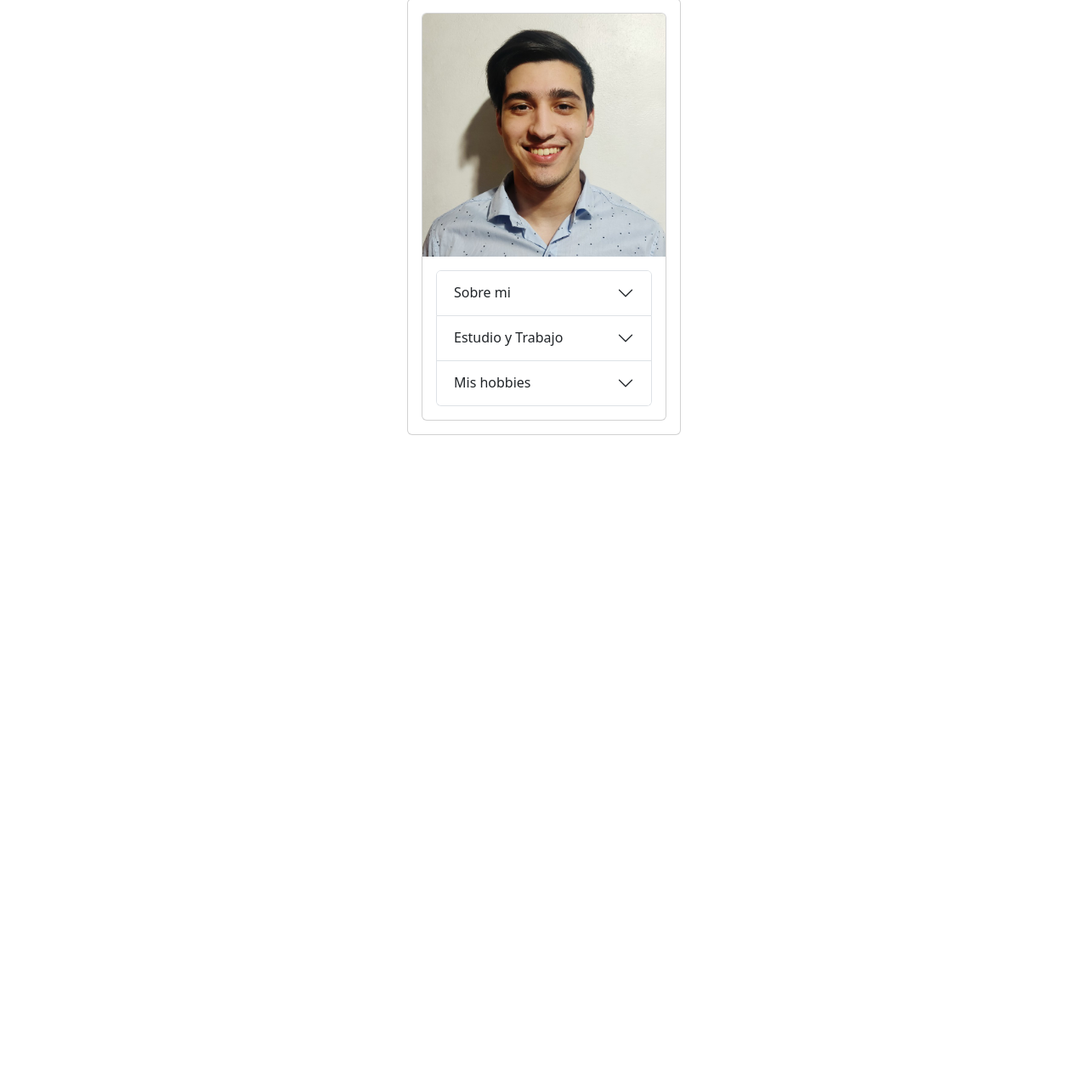
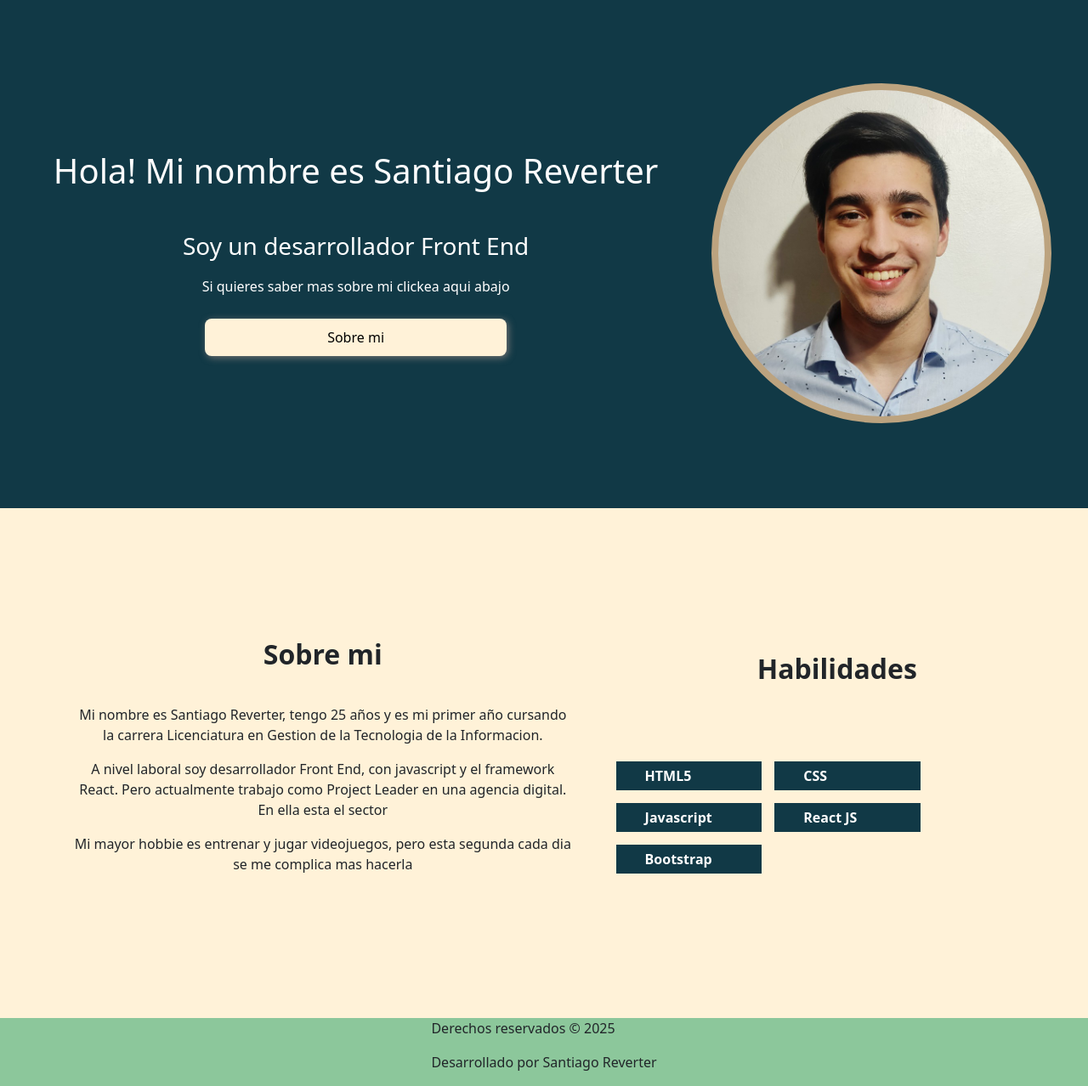
Before and after one commit to sreverter/UVA2-Reverter-1217204, a plain HTML site: page pages/sobremi.html in a window 1280 px wide. Shown: the part 90-1368 px from the top of the page at 85% size. Before the commit the page ends 800 px from the top, so only its background shows below. Drawn offline with nearby package versions, Linux system fonts and the light colour scheme.

Commit message:
estilado sobre mi
Gran estilado de la pagina de sobre mi, cmabio en el nav bar para eliminar el boton de home que no hacia nada

```diff
--- a/assets/css/style.css
+++ b/assets/css/style.css
@@ -15,6 +15,7 @@ input{
 }
 main{
     padding-top: 2em;
+        background-color:#113946;
 }
 .grid-container{
     height: 600px;
@@ -48,3 +49,82 @@ main{
     justify-content: center;
     align-items: center;
 }
+.image{
+    background-image: url(../img/Foto-perfil.jpg);
+    width: 400px;
+    height: 400px;
+    background-size: contain;
+    border-radius: 200px;
+    border: solid 8px #bca37f;
+}
+.sobremi-container{
+    display: flex;
+    align-items: center;
+    justify-content: space-evenly;
+    color: white;
+    height: 600px;
+}
+.button{
+    background-color: #fff2d8;
+    padding: 10px 20px;
+    border-radius: 8px;
+    cursor: pointer;
+    width: 50%;
+    text-align: center;
+    box-shadow: 2px 2px 9px #737373;
+}
+.button-a{
+    text-decoration: none;
+    color: black;
+
+}
+.card-presentacion{
+    text-align: center;
+    padding: 20px;
+    display: flex;
+    flex-direction: column;
+    align-items: center;
+    gap: 10px;
+}
+.sobremi-section{
+    display: flex;
+    background-color: #fff2d8;
+    padding: 35px;
+    height: 600px;
+}
+.text-container{
+    display: flex;
+    flex-direction: column;
+    align-items: center;
+    text-align: center;
+    margin: 0px 50px;
+    width: 50%;
+    justify-content: center;
+}
+.skill-list{
+    list-style: none;
+    padding: 0;
+    margin: 0;
+    display: flex;
+    flex-direction: row;
+    flex-wrap: wrap;
+    gap: 15px;
+}
+.skill-list-item{
+    background-color: #113946;
+    color: white;
+    font-weight: bold;
+    padding: 5px 0px 5px 34px;
+    width: 33%;
+}
+.sobremi-h2{
+    font-weight: 800;
+    margin-bottom: 40px;
+}
+.skill-container{
+    display: flex;
+    flex-direction: column;
+    align-items: center;
+    justify-content: center;
+    gap: 50px;
+}
--- a/pages/sobremi.html
+++ b/pages/sobremi.html
@@ -21,9 +21,6 @@
                 <div class="collapse navbar-collapse" id="navbarNav">
                     <ul class="navbar-nav">
                         <li class="nav-item">
-                            <a class="nav-link active" aria-current="page" href="#">Home</a>
-                        </li>
-                        <li class="nav-item">
                             <a class="nav-link" href="index.html">Inicio</a>
                         </li>
                         <li class="nav-item">
@@ -43,71 +40,48 @@
             </div>
         </nav>
     </header>
-    <main class="card-container">
-        <div class="card-body card-container">
-            <div class="card">
-                <div class="card-body card-form">
-                    <div class="card" style="width: 18rem;">
-                        <img src="../assets/img/Foto-perfil.jpg" class="card-img-top" alt="...">
-                        <div class="card-body">
-                            <div class="accordion" id="accordionExample">
-                                <div class="accordion-item">
-                                    <h2 class="accordion-header">
-                                        <button class="accordion-button collapsed" type="button" data-bs-toggle="collapse"
-                                            data-bs-target="#collapseOne" aria-expanded="false" aria-controls="collapseOne">
-                                            Sobre mi
-                                        </button>
-                                    </h2>
-                                    <div id="collapseOne" class="accordion-collapse collapse"
-                                        data-bs-parent="#accordionExample">
-                                        <div class="accordion-body">
-                                            Hola, buenos dias a todos los que miren esta pagina.<br>Mi nombre es
-                                            Santiago Reverter, tengo 25 años y es mi primer año cursando la
-                                            carrera Licenciatura en Gestion de la Tecnologia de la Informacion.
-                                        </div>
-                                    </div>
-                                </div>
-                                <div class="accordion-item">
-                                    <h2 class="accordion-header">
-                                        <button class="accordion-button collapsed" type="button" data-bs-toggle="collapse"
-                                            data-bs-target="#collapseTwo" aria-expanded="false" aria-controls="collapseTwo">
-                                            Estudio y Trabajo
-                                        </button>
-                                    </h2>
-                                    <div id="collapseTwo" class="accordion-collapse collapse"
-                                        data-bs-parent="#accordionExample">
-                                        <div class="accordion-body">
-                                            A nivel laboral soy desarrollador Front End, con javascript y el
-                                            framework React. Pero actualmente trabajo como Project Leader en una
-                                            agencia digital. En ella esta el sector de diseño grafico y
-                                            desarrollo web; yo trabajando en esta segunda.
-                                        </div>
-                                    </div>
-                                </div>
-                                <div class="accordion-item">
-                                    <h2 class="accordion-header">
-                                        <button class="accordion-button collapsed" type="button" data-bs-toggle="collapse"
-                                            data-bs-target="#collapseThree" aria-expanded="false"
-                                            aria-controls="collapseThree">
-                                            Mis hobbies
-                                        </button>
-                                    </h2>
-                                    <div id="collapseThree" class="accordion-collapse collapse"
-                                        data-bs-parent="#accordionExample">
-                                        <div class="accordion-body">
-                                            Mi mayor hoobie es entrenar, hago musculacion, y ademas jugar juegos
-                                            de computadora. Por lastima esta segunda no la puedo hacer tan
-                                            frecuentemente como me gustaria
-                                        </div>
-                                    </div>
-                                </div>
-                            </div>
-                        </div>
-                    </div>
+    <main>
+        <div class="sobremi-container">
+            <div class="right-container">
+                <div class="card-presentacion">
+                    <h1>Hola! Mi nombre es Santiago Reverter</h1>
                 </div>
+                <div class="card-presentacion">
+                    <h3>Soy un desarrollador Front End</h3>
+                    <p>Si quieres saber mas sobre mi clickea aqui abajo</p>
+                    <div class="button"><a class="button-a" href="#sobre-mi">Sobre mi</a></div>
+                </div>
+            </div>
+            <div>
+                <div class="image"></div>
             </div>
         </div>
     </main>
+    <section id="sobre-mi" class="sobremi-section">
+        <div class="text-container">
+            <h2 class="sobremi-h2">Sobre mi</h2>
+            <p>Mi nombre es Santiago Reverter, tengo 25 años y es mi primer año cursando la carrera
+            Licenciatura en Gestion de la Tecnologia de la Informacion.</p>
+            <p>A nivel laboral soy desarrollador Front End, con javascript y el framework React.
+                Pero actualmente trabajo como Project Leader en una agencia digital. En ella esta el sector</p>
+            <p>Mi mayor hobbie es entrenar y jugar videojuegos, pero esta segunda cada dia se me complica mas hacerla</p>
+        </div>
+        <div class="skill-container">
+            <h2 class="sobremi-h2">Habilidades</h2>
+            <ul class="skill-list">
+                <li class="skill-list-item">HTML5</li>
+                <li class="skill-list-item">CSS</li>
+                <li class="skill-list-item">Javascript</li>
+                <li class="skill-list-item">React JS</li>
+                <li class="skill-list-item">Bootstrap</li>
+            </ul>
+        </div>
+    </section>
+    <footer class="footer">
+        <div class="footer-container">
+            <p>Derechos reservados &copy; 2025</p>
+            <p>Desarrollado por Santiago Reverter</p>
+        </div>
     <script src="https://cdn.jsdelivr.net/npm/bootstrap@5.3.5/dist/js/bootstrap.bundle.min.js"
         integrity="sha384-k6d4wzSIapyDyv1kpU366/PK5hCdSbCRGRCMv+eplOQJWyd1fbcAu9OCUj5zNLiq"
         crossorigin="anonymous"></script>
```
Also changed, not shown: pages/avisos.html (+0 -3 lines), pages/contacto.html (+0 -3 lines), pages/index.html (+0 -4 lines), pages/materias/diseño-desarrollo-web.html (+0 -3 lines), pages/materias2025.html (+0 -3 lines).
